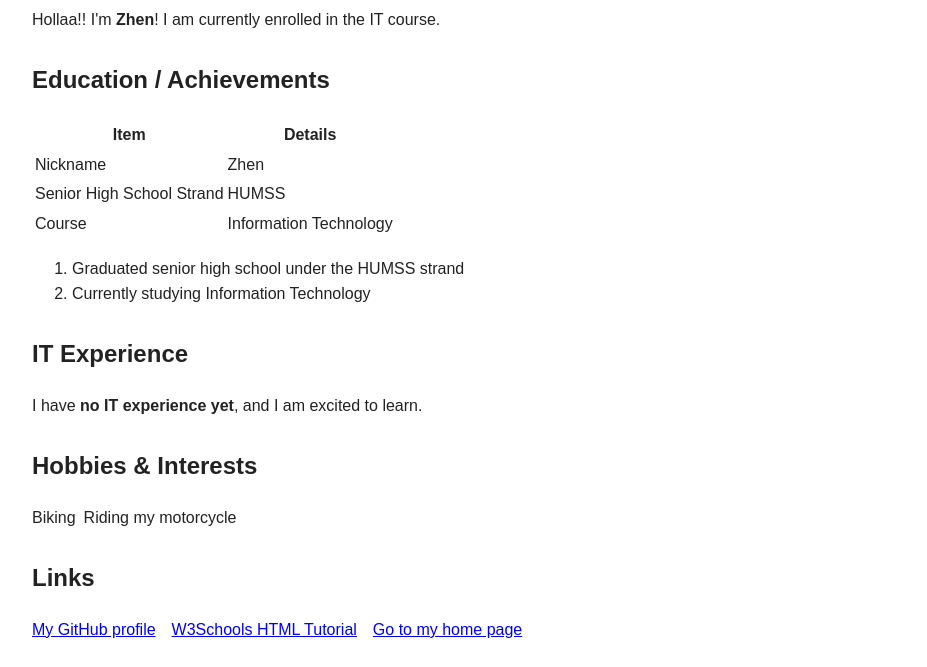
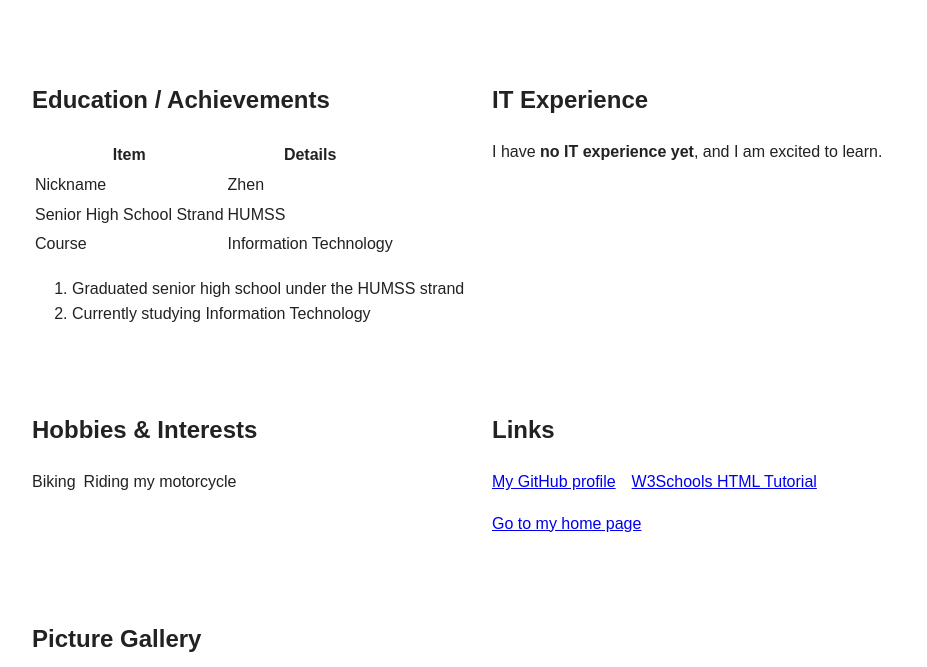
Before and after one commit to Zhenver-com/webprog-CF251-html-lessons, a plain HTML site: page introduction/index.html in a window 1280 px wide. Shown: the part 169-836 px from the top of the page, without its empty margins (158-1085 px from the left). Drawn offline with Linux system fonts and the light colour scheme.

Commit message:
Add grid layout class to main element

```diff
--- a/introduction/index.html
+++ b/introduction/index.html
@@ -18,7 +18,7 @@
 
 <body>
 
-  <main class="page">
+  <main class="page grid-layout">
 
     <h1>Personal Profile Web Page</h1>
 
```
